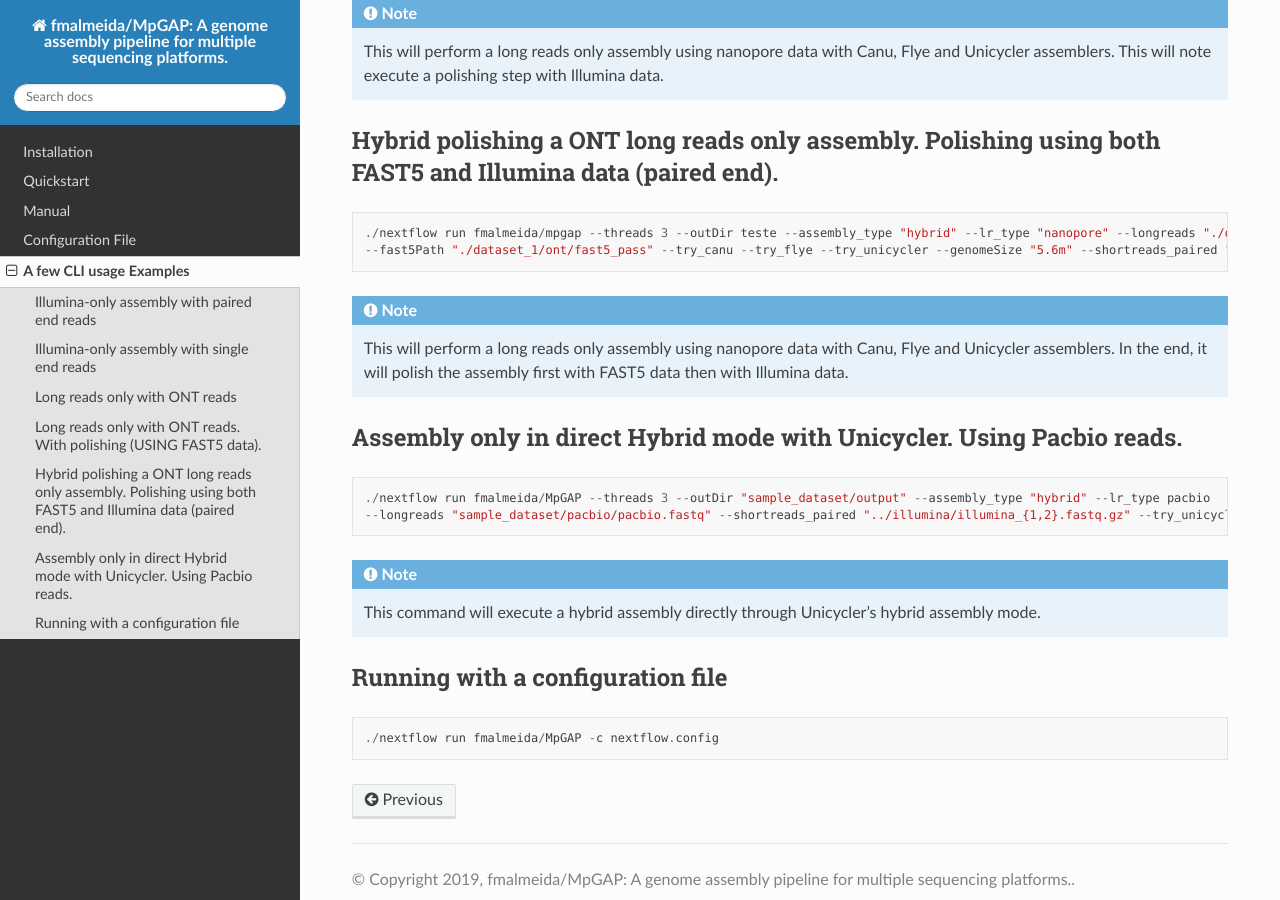
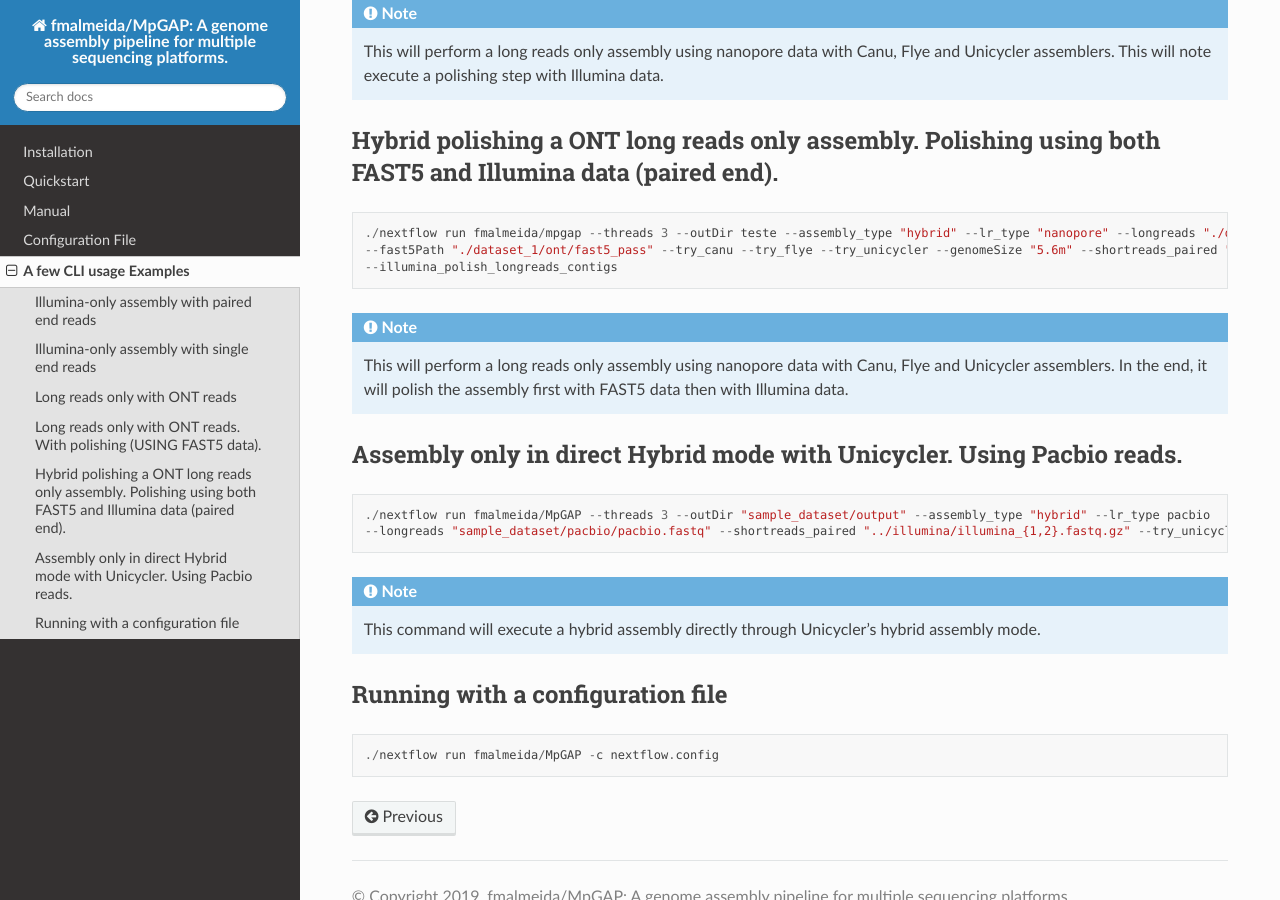
Before and after one commit to fmalmeida/MpGAP, a Sphinx documentation site: the page built from docs/examples.rst, in a window 1280 px wide and 900 px high, scrolled down 1243 px. Built offline with Sphinx 7.4.7 and the Read the Docs theme 2.0.0, drawn with Linux system fonts in a browser that asks for light colours.

Commit message:
Updating manual/docs to match the latest updates on variables

```diff
--- a/docs/examples.rst
+++ b/docs/examples.rst
@@ -69,6 +69,7 @@ Hybrid polishing a ONT long reads only assembly. Polishing using both FAST5 and
 
   ./nextflow run fmalmeida/mpgap --threads 3 --outDir teste --assembly_type "hybrid" --lr_type "nanopore" --longreads "./dataset_1/ont/ont_reads.fastq"
   --fast5Path "./dataset_1/ont/fast5_pass" --try_canu --try_flye --try_unicycler --genomeSize "5.6m" --shortreads_paired "./dataset_1/illumina/read_pair_{1,2}.fastq"
+  --illumina_polish_longreads_contigs
 
 .. note::
 
```
